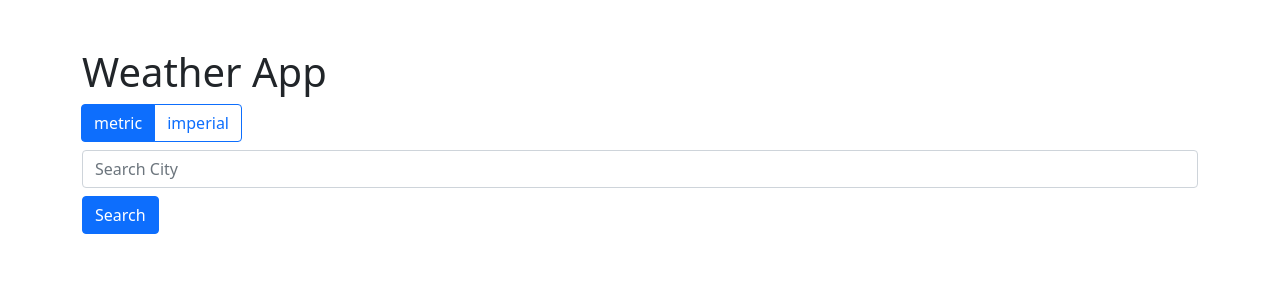
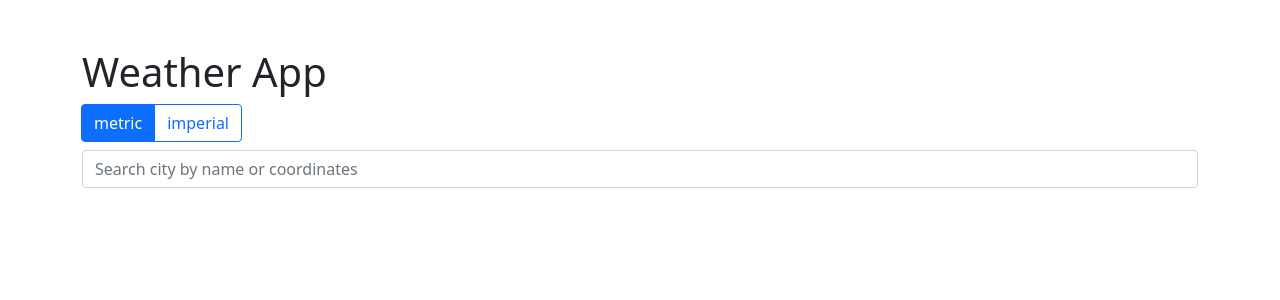
Before and after one commit to SirFourier/graphing-calculator, a React (Create React App) app: page / in a window 1280 px wide. Shown: the top 300 px of the page. Built offline with nearby package versions, Linux system fonts and the light colour scheme.

Commit message:
made button a child of input

```diff
--- a/src/SearchQuery.jsx
+++ b/src/SearchQuery.jsx
@@ -6,12 +6,11 @@ import Input from "./components/Input";
 import ErrorBox from "./components/ErrorBox";
 
 export default function SearchQuery({ onSubmit }) {
-  const unitsOptions = [UNITS.METRIC, UNITS.IMPERIAL];
   const [selectedUnits, setSelectedUnits] = useState(UNITS.METRIC);
   const [query, setQuery] = useState("");
   const [error, setError] = useState("");
 
-  const handleQueryChange = (e) => {
+  const handleChange = (e) => {
     setQuery(e.target.value);
   };
 
@@ -24,9 +23,10 @@ export default function SearchQuery({ onSubmit }) {
 
   const handleSearch = async () => {
     try {
-      const [queryType, values] = parseQuery()
-      const data = await getOneCallData(queryType, ...values);
+      const [queryType, values] = parseQuery();
+      const data = await getOneCallData(queryType, selectedUnits, ...values);
       onSubmit(data);
+      setError(""); // clear error
     } catch (err) {
       setError(err.message);
     }
@@ -41,22 +41,23 @@ export default function SearchQuery({ onSubmit }) {
   return (
     <React.Fragment>
       <RadioGroup
-        options={unitsOptions}
+        options={Object.values(UNITS)}
         checked={selectedUnits}
         onChange={setSelectedUnits}
       />
       <br />
       <Input
         type="text"
-        placeholder="Search City"
+        placeholder="Search city by name or coordinates"
         value={query}
-        onChange={handleQueryChange}
+        onChange={handleChange}
         onKeyDown={handleEnter}
-      />
+      >
+        <button className="btn btn-primary" onClick={handleSearch}>
+          Search
+        </button>
+      </Input>
       <ErrorBox message={error} />
-      <button className="btn btn-primary" onClick={handleSearch}>
-        Search
-      </button>
     </React.Fragment>
   );
 }
```
